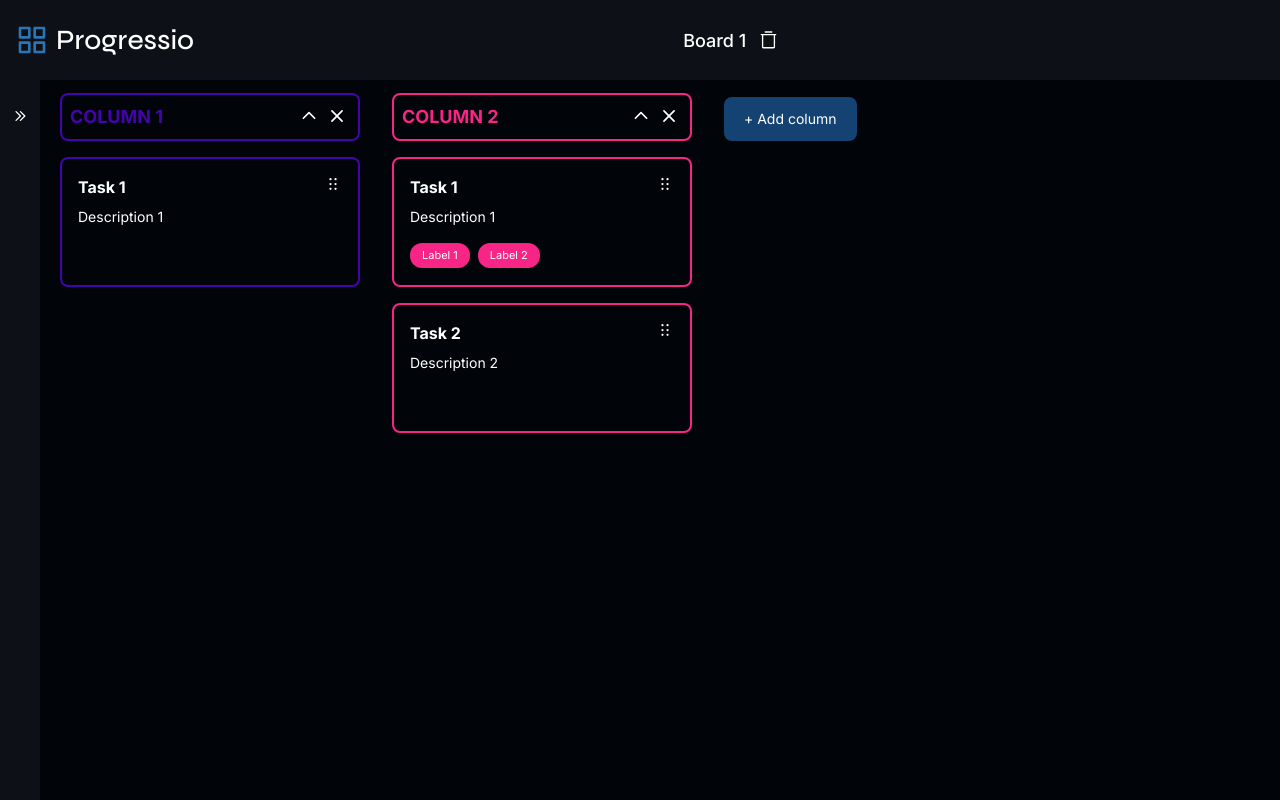
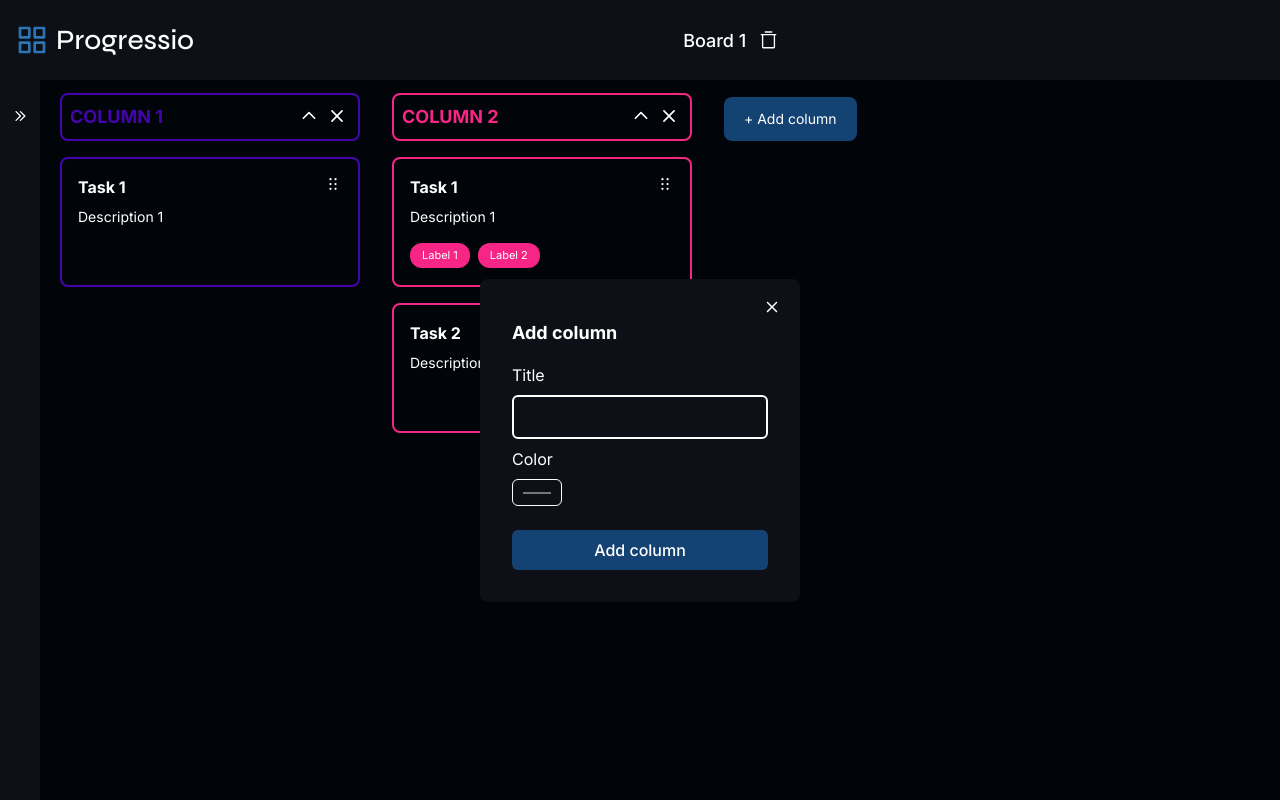
Before and after one commit to matiasgimenezdev/progressio, a React (Vite) app: page / in a window 1280 px wide. Both pictures are taken after a click on the button "+ Add column". Built offline with nearby package versions, Linux system fonts and the light colour scheme.

Commit message:
feat: add column creation form

```diff
--- /dev/null
+++ b/src/components/CreateColumnForm/CreateColumnForm.tsx
@@ -0,0 +1,75 @@
+import React, { FunctionComponent, useState } from 'react';
+import { getUUID } from '../../utils';
+import { Column } from '../../types';
+import { Form, Modal } from '..';
+import { useKeydown } from '../../hooks';
+import { X } from '@phosphor-icons/react';
+
+type CreateColumnFormProps = {
+	showModal: boolean;
+	closeModal: () => void;
+	handleAddColumn: (column: Column) => void;
+};
+
+export const CreateColumnForm: FunctionComponent<CreateColumnFormProps> = ({
+	showModal,
+	closeModal,
+	handleAddColumn,
+}) => {
+	const [title, setTitle] = useState<string>('');
+	const [color, setColor] = useState<string>('#FFFFFF');
+
+	useKeydown('Escape', closeModal);
+
+	function handleSubmit(event: React.FormEvent<HTMLFormElement>) {
+		event.preventDefault();
+		if (title.trim() === '') return;
+		const newColumn = {
+			id: getUUID(),
+			title,
+			color,
+			tasks: [],
+		};
+		handleAddColumn(newColumn);
+		setTitle('');
+		setColor('#FFFFFF');
+		closeModal();
+	}
+
+	return (
+		<Modal isOpen={showModal}>
+			<Form handleSubmit={handleSubmit}>
+				<h3 className='text-lg font-bold py-2'>Add column</h3>
+				<label htmlFor='column-title'>Title</label>
+				<input
+					type='text'
+					id='column-title'
+					maxLength={15}
+					value={title}
+					className='bg-transparent border border-white rounded-md p-2 focus:outline-none focus-within:border-2'
+					onChange={(event) => setTitle(event.target.value)}
+					autoComplete='off'
+				/>
+				<label htmlFor='column-color'>Color</label>
+				<input
+					type='color'
+					id='column-color'
+					value={color}
+					className='bg-transparent border border-white rounded-md p-2 focus:outline-none focus-within:border-2'
+					onChange={(event) => setColor(event.target.value)}
+				/>
+				<input
+					type='submit'
+					className='font-medium mt-4 bg-secondary-color py-2 rounded-md cursor-pointer hover:brightness-90'
+					value='Add column'
+				/>
+				<button
+					className='font-medium rounded-full hover:bg-white hover:bg-opacity-15 transition-colors duration-150 p-1 absolute top-4 right-4'
+					onClick={() => closeModal()}
+				>
+					<X size={16} weight='bold' />
+				</button>
+			</Form>
+		</Modal>
+	);
+};
--- a/src/components/Dashboard/Dashboard.tsx
+++ b/src/components/Dashboard/Dashboard.tsx
@@ -1,6 +1,7 @@
-import { FunctionComponent } from 'react';
-import { Board } from '../../types';
+import { FunctionComponent, useState } from 'react';
+import { Board, Column } from '../../types';
 import { DashboardColumn } from './DashboardColumn';
+import { CreateColumnForm } from '../CreateColumnForm/CreateColumnForm';
 
 type DashboardProps = {
 	currentBoard: Board;
@@ -11,6 +12,8 @@ export const Dashboard: FunctionComponent<DashboardProps> = ({
 	currentBoard,
 	handleUpdateBoard,
 }) => {
+	const [showModal, setShowModal] = useState(false);
+
 	function handleRemoveColumn(columnId: string) {
 		const nextColumns = currentBoard?.columns.filter(
 			(column) => column.id !== columnId
@@ -19,6 +22,15 @@ export const Dashboard: FunctionComponent<DashboardProps> = ({
 		handleUpdateBoard({
 			...currentBoard,
 			columns: nextColumns ?? [],
+		});
+	}
+
+	function handleAddColumn(column: Column) {
+		const nextColumns = [...currentBoard.columns, column];
+
+		handleUpdateBoard({
+			...currentBoard,
+			columns: nextColumns,
 		});
 	}
 
@@ -36,9 +48,16 @@ export const Dashboard: FunctionComponent<DashboardProps> = ({
 				})}
 			<button
 				className={`mt-3 min-w-[132px] h-fit bg-secondary-color rounded-lg text-sm p-3 px-5 cursor-pointer hover:brightness-90`}
+				onClick={() => setShowModal(!showModal)}
 			>
 				+ Add column
 			</button>
+
+			<CreateColumnForm
+				showModal={showModal}
+				closeModal={() => setShowModal(false)}
+				handleAddColumn={handleAddColumn}
+			/>
 		</main>
 	);
 };
--- a/src/components/Modal/Modal.tsx
+++ b/src/components/Modal/Modal.tsx
@@ -1,4 +1,4 @@
-import { FunctionComponent } from 'react';
+import { FunctionComponent, useEffect } from 'react';
 import { RemoveScroll } from 'react-remove-scroll';
 import FocusLock from 'react-focus-lock';
 
@@ -11,17 +11,21 @@ export const Modal: FunctionComponent<ModalProps> = ({
 	isOpen = false,
 	children,
 }) => {
+	useEffect(() => {
+		if (isOpen) window.scrollTo(0, 0);
+	}, [isOpen]);
+
 	return (
-		<RemoveScroll enabled={isOpen}>
-			<FocusLock disabled={!isOpen}>
-				<div
-					className={`z-[500] absolute top-[450px] right-0.5 flex h-[calc(100%-80px)] w-[calc(100%-45px)] items-center justify-center ${
-						isOpen ? 'flex' : 'hidden'
-					}`}
-				>
-					{children}
-				</div>
-			</FocusLock>
-		</RemoveScroll>
+		<div
+			className={`z-[500] absolute top-[80px] left-0 flex h-[calc(100%-80px)] w-full items-center justify-center ${
+				isOpen ? 'flex' : 'hidden'
+			}`}
+		>
+			<div>
+				<RemoveScroll enabled={isOpen}>
+					<FocusLock disabled={!isOpen}>{children}</FocusLock>
+				</RemoveScroll>
+			</div>
+		</div>
 	);
 };
```
